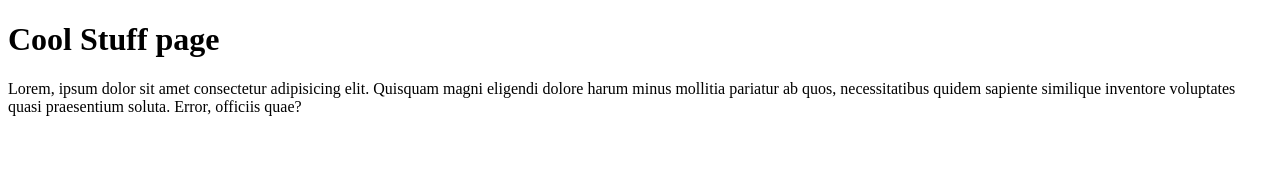
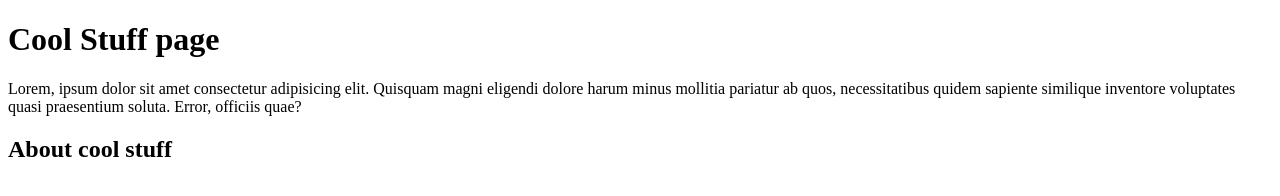
Before and after one commit to gingerhale/cpnt201-achievements1-2, a plain HTML site: page index.html in a window 1280 px wide. Drawn offline with Linux system fonts and the light colour scheme.

Commit message:
added code to index.html

```diff
--- a/index.html
+++ b/index.html
@@ -9,5 +9,8 @@
 <body>
   <h1>Cool Stuff page</h1>
   <p>Lorem, ipsum dolor sit amet consectetur adipisicing elit. Quisquam magni eligendi dolore harum minus mollitia pariatur ab quos, necessitatibus quidem sapiente similique inventore voluptates quasi praesentium soluta. Error, officiis quae?</p>
+  <h2>About cool stuff</h2>
+
+
 </body>
 </html>
```
